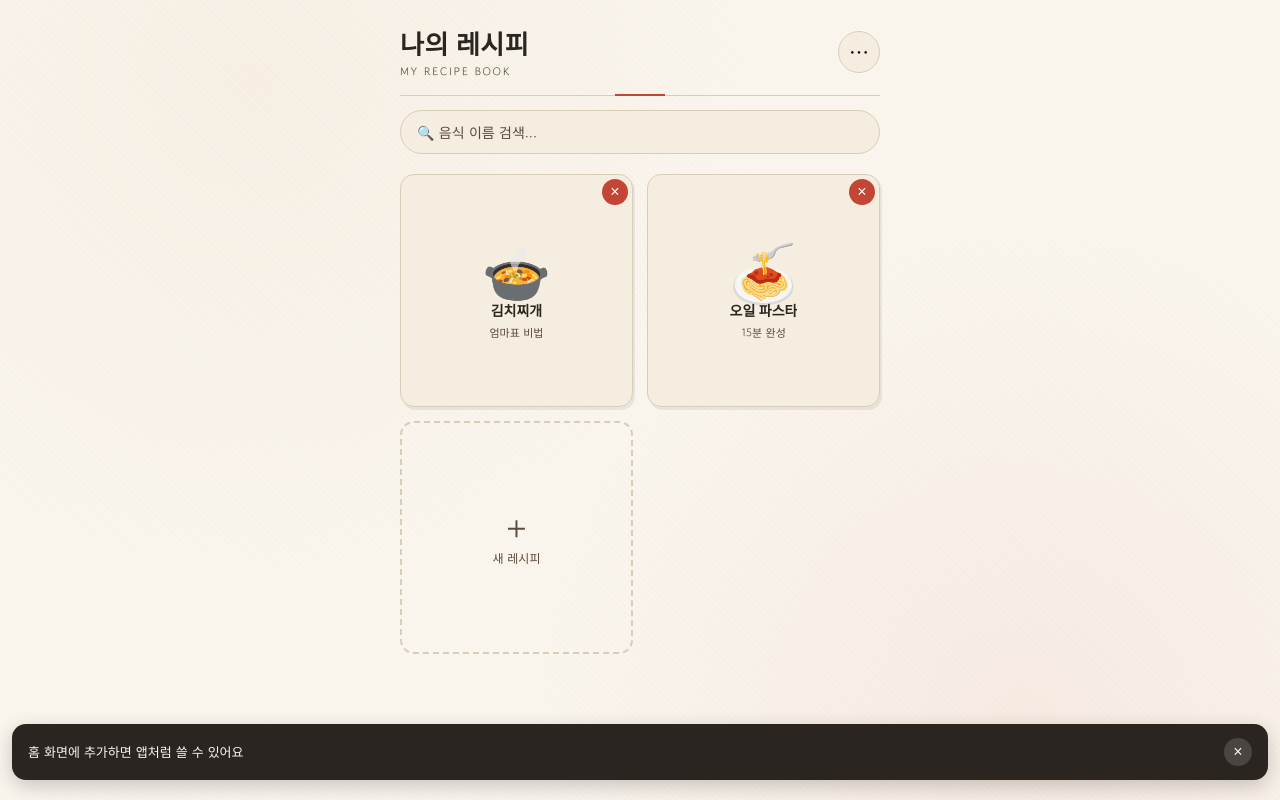
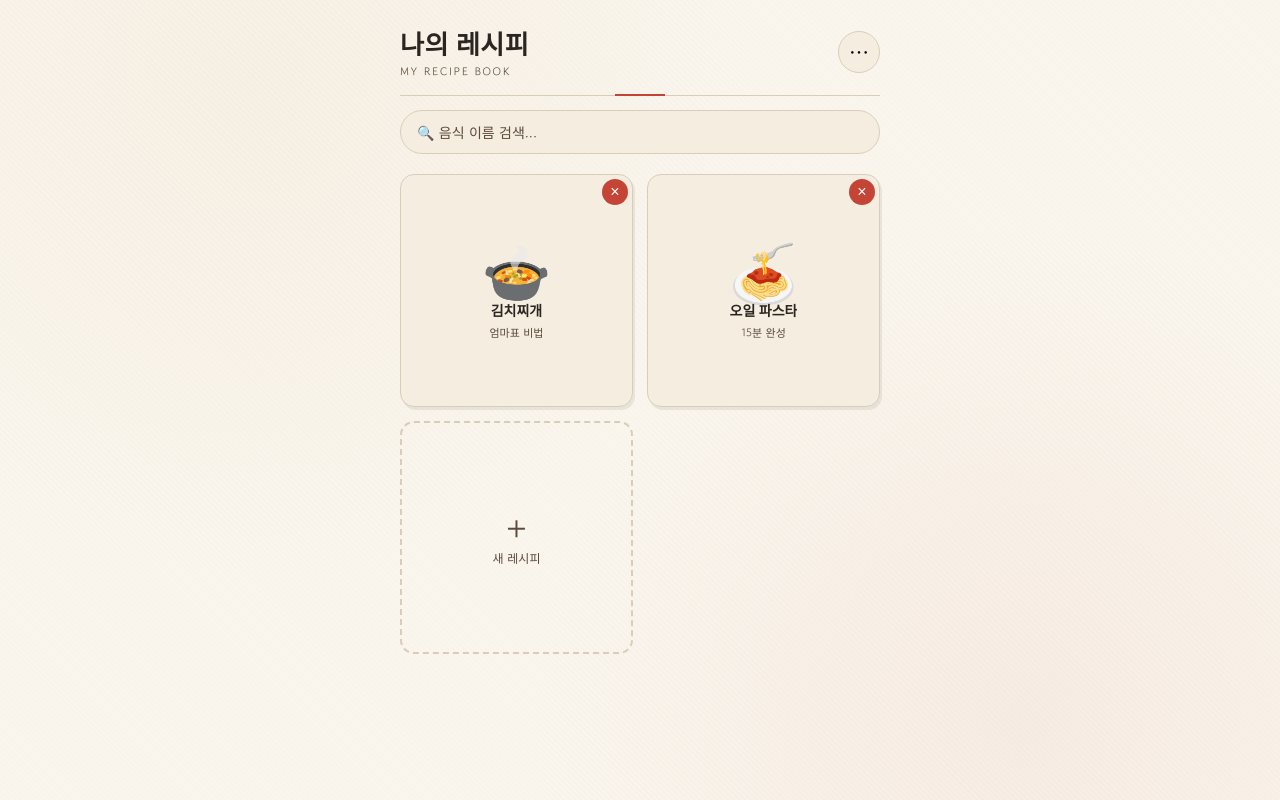
Before and after one commit to neurostar01/recipe2, a plain HTML site: page index.html in a window 1280 px wide. Drawn offline with Linux system fonts and the light colour scheme; a web font is replaced by a local one.

Commit message:
Remove install banner and its associated logic
Removed the install banner and related functionality from the HTML file.

```diff
--- a/index.html
+++ b/index.html
@@ -349,12 +349,6 @@ input, textarea { user-select: text; -webkit-user-select: text; }
     <div class="big">🍳</div>
     <p>아직 등록된 레시피가 없어요.<br>+ 버튼을 눌러 첫 레시피를 추가해보세요.</p>
   </div>
-</div>
-
-<!-- 설치 안내 배너 -->
-<div class="install-banner" id="installBanner">
-  <div class="msg" id="installMsg">홈 화면에 추가하면 앱처럼 쓸 수 있어요</div>
-  <button class="close-btn" id="installClose">×</button>
 </div>
 
 <!-- 메뉴 모달 -->
@@ -907,31 +901,6 @@ document.getElementById('aboutCloseBtn').addEventListener('click', () => {
   document.getElementById('aboutModal').classList.remove('show');
 });
 
-// ============ 설치 안내 배너 ============
-function maybeShowInstallBanner() {
-  const dismissed = localStorage.getItem(BANNER_DISMISSED_KEY);
-  if (dismissed) return;
-  // 이미 standalone(홈 화면 추가됨)이면 표시 안 함
-  const isStandalone = window.matchMedia('(display-mode: standalone)').matches
-    || window.navigator.standalone === true;
-  if (isStandalone) return;
-  // 데이터가 어느 정도 쌓였을 때만 안내 (최초 사용 직후 방해 안 함)
-  if (recipes.length < 2) return;
-
-  const ua = navigator.userAgent.toLowerCase();
-  const isIOS = /iphone|ipad|ipod/.test(ua);
-  if (isIOS) {
-    document.getElementById('installMsg').innerHTML = '공유 → "홈 화면에 추가"로 앱처럼 쓰세요';
-  }
-  setTimeout(() => {
-    document.getElementById('installBanner').classList.add('show');
-  }, 1500);
-}
-document.getElementById('installClose').addEventListener('click', () => {
-  localStorage.setItem(BANNER_DISMISSED_KEY, '1');
-  document.getElementById('installBanner').classList.remove('show');
-});
-
 // ============ 모달 외부 탭 → 닫기 ============
 document.querySelectorAll('.modal-bg').forEach(bg => {
   bg.addEventListener('click', (e) => {
@@ -966,7 +935,6 @@ function getSamples() {
     try { saveRecipes(); } catch(e) {}
   }
   render();
-  maybeShowInstallBanner();
 })();
 </script>
 </body>
```
